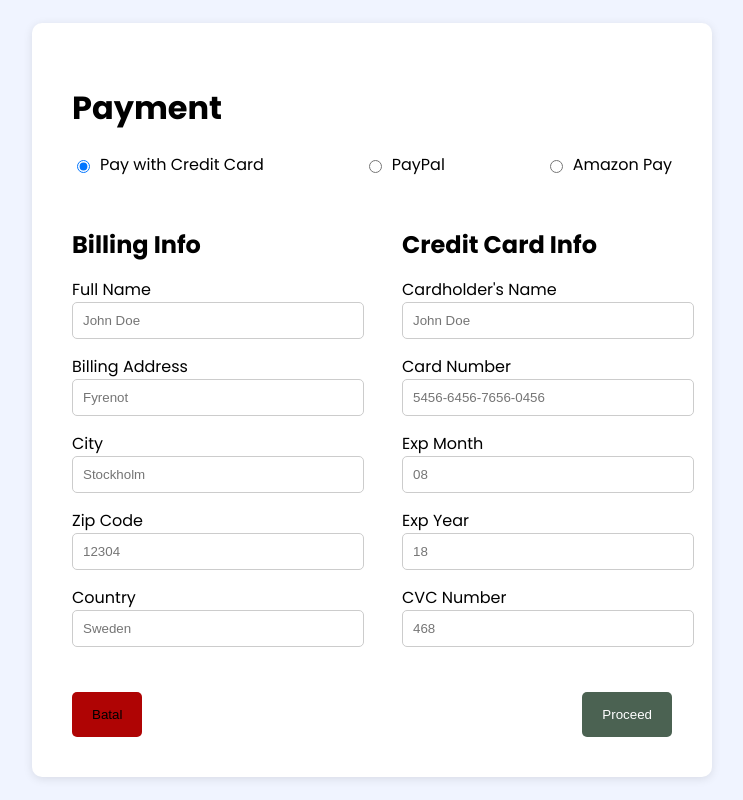
After one commit to NexoCal/ReFarm, a PHP site: page /payment.php in a window 1280 px wide. The commit adds this page. Shown: the whole page, without its empty margins (268-1011 px from the left). Run offline with PHP 8.4, Linux system fonts and the light colour scheme.

Commit message:
Payment Update

```diff
--- /dev/null
+++ b/css/payment.css
@@ -0,0 +1,92 @@
+@import url("https://fonts.googleapis.com/css2?family=Poppins:wght@400;500;600;700&display=swap");
+/* payment.css */
+
+
+body {
+  font-family: 'Poppins', sans-serif;
+  background-color: #f0f4ff;
+  display: flex;
+  justify-content: center;
+  align-items: center;
+  height: 100vh;
+  margin: 0;
+}
+
+.payment-container {
+  background: #fff;
+  padding: 40px;
+  border-radius: 10px;
+  box-shadow: 0 2px 10px rgba(0, 0, 0, 0.1);
+  width: 600px;
+}
+
+.payment-container h1 {
+  margin-bottom: 20px;
+}
+
+.payment-methods {
+  display: flex;
+  justify-content: space-between;
+  margin-bottom: 30px;
+}
+
+.payment-methods label {
+  display: flex;
+  align-items: center;
+  cursor: pointer;
+}
+
+.payment-methods input {
+  margin-right: 10px;
+}
+
+.payment-form {
+  display: flex;
+  justify-content: space-between;
+}
+
+.payment-form h2 {
+  margin-bottom: 15px;
+}
+
+.billing-info, .credit-card-info {
+  width: 45%;
+}
+
+.billing-info label, .credit-card-info label {
+  display: block;
+  margin-bottom: 15px;
+}
+
+.billing-info input, .credit-card-info input {
+  width: 100%;
+  padding: 10px;
+  border: 1px solid #ccc;
+  border-radius: 5px;
+}
+
+.buttons {
+  display: flex;
+  justify-content: space-between;
+  margin-top: 30px;
+}
+
+.buttons button {
+  padding: 15px 20px;
+  border: none;
+  border-radius: 5px;
+  cursor: pointer;
+}
+
+.buttons button:first-child {
+  background: #af0404;
+}
+
+.buttons button:last-child {
+  background: #4b6252;
+  color: #fff;
+}
+
+.buttons button:last-child:hover {
+  background: #6d8369;
+}
--- a/kelas1.php
+++ b/kelas1.php
@@ -62,7 +62,7 @@
                                 <span class="material-symbols-outlined">attach_money</span>Rp <?php echo $row['harga']; ?>
                             </div>
                             <div class="class-actions">
-                                <button class="btn-cart"><span class="material-symbols-outlined">add_shopping_cart</span>Masukkan Keranjang</button>
+                                <button class="btn-cart" onclick="window.location.href='payment.php'"><span class="material-symbols-outlined">sell</span>Beli Kelas</button>
                                 <button class="btn-favorite"><span class="material-symbols-outlined">favorite</span>Tambah Favorite</button>
                             </div>
                         </div>
--- a/kelas2.php
+++ b/kelas2.php
@@ -3,7 +3,7 @@
 <head>
     <meta charset="UTF-8">
     <meta name="viewport" content="width=device-width, initial-scale=1.0">
-    <title>Re:Farm - Teknik Irigasi dan Pengelolaan Air</title>
+    <title>Re:Farm</title>
     <link rel="stylesheet" href="./css/kelas2.css">
     <link rel="icon" href="./images/Logo ReFarm.png" type="image/png">
     <script>
--- /dev/null
+++ b/payment.php
@@ -0,0 +1,70 @@
+<!DOCTYPE html>
+<html lang="en">
+<head>
+  <meta charset="UTF-8" />
+  <meta name="viewport" content="width=device-width, initial-scale=1.0" />
+  <title>Payment Page</title>
+  <link rel="stylesheet" href="css/payment.css" />
+</head>
+<body>
+  <main class="payment-container">
+    <h1>Payment</h1>
+    <div class="payment-methods">
+      <label>
+        <input type="radio" name="payment-method" checked />
+        <span>Pay with Credit Card</span>
+      </label>
+      <label>
+        <input type="radio" name="payment-method" />
+        <span>PayPal</span>
+      </label>
+      <label>
+        <input type="radio" name="payment-method" />
+        <span>Amazon Pay</span>
+      </label>
+    </div>
+    <div class="payment-form">
+      <div class="billing-info">
+        <h2>Billing Info</h2>
+        <label>Full Name
+          <input type="text" placeholder="John Doe" />
+        </label>
+        <label>Billing Address
+          <input type="text" placeholder="Fyrenot" />
+        </label>
+        <label>City
+          <input type="text" placeholder="Stockholm" />
+        </label>
+        <label>Zip Code
+          <input type="text" placeholder="12304" />
+        </label>
+        <label>Country
+          <input type="text" placeholder="Sweden" />
+        </label>
+      </div>
+      <div class="credit-card-info">
+        <h2>Credit Card Info</h2>
+        <label>Cardholder's Name
+          <input type="text" placeholder="John Doe" />
+        </label>
+        <label>Card Number
+          <input type="text" placeholder="5456-6456-7656-0456" />
+        </label>
+        <label>Exp Month
+          <input type="text" placeholder="08" />
+        </label>
+        <label>Exp Year
+          <input type="text" placeholder="18" />
+        </label>
+        <label>CVC Number
+          <input type="text" placeholder="468" />
+        </label>
+      </div>
+    </div>
+    <div class="buttons">
+    <button type="button" onclick="window.history.back()">Batal</button>
+      <button type="button">Proceed</button>
+    </div>
+  </main>
+</body>
+</html>
```
